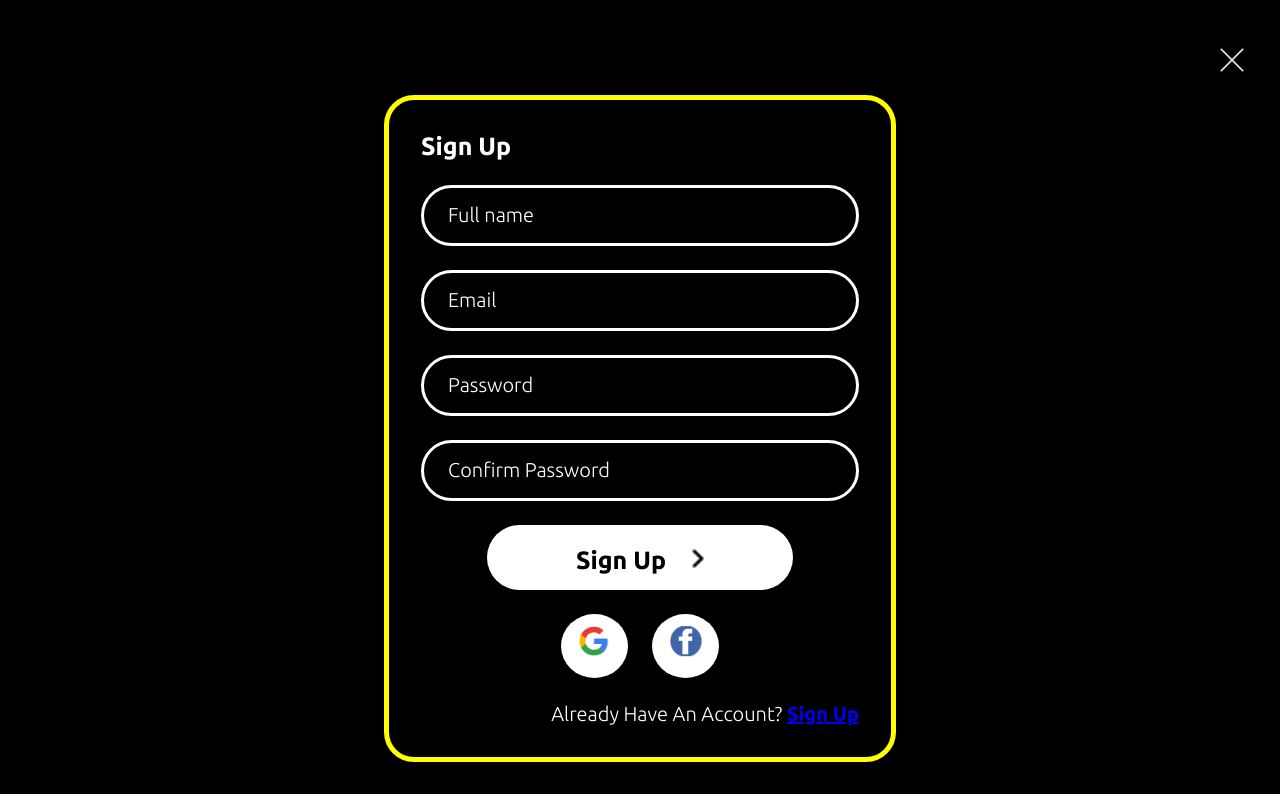
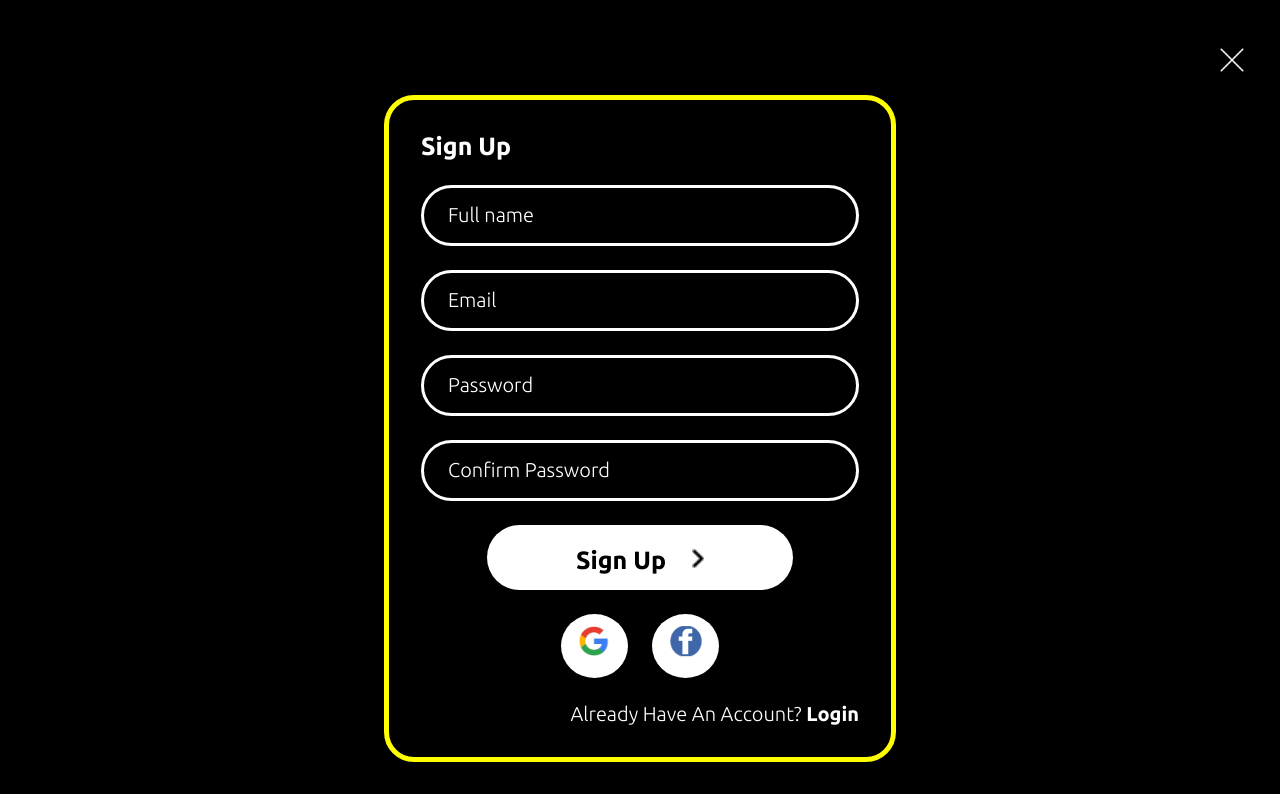
Before and after one commit to AleenaJabeen/Fitness-App, a React (Create React App) app: page / in a window 1280 px wide. Built offline with nearby package versions, Linux system fonts and the light colour scheme.

Commit message:
changed color

```diff
--- a/src/components/SignupComponent/Signup.jsx
+++ b/src/components/SignupComponent/Signup.jsx
@@ -19,13 +19,13 @@ function Signup() {
             <input type="email" placeholder='Email' />
             <input type="password" placeholder='Password' />
             <input type="password"  placeholder='Confirm Password'/>
-<Link to={"/login"} className={styles.signupBtn}>Sign Up <img src={arrow} alt="arrow" /></Link>
+<Link to={"/home"} className={styles.signupBtn}>Sign Up <img src={arrow} alt="arrow" /></Link>
 <div className={styles.socialIcons}>
             <div className={styles.google}><img src={google} alt="Google icon" /></div>
             <div className={styles.facebook}><img src={fb} alt="Facebook icon" /></div>
         </div>
         <div className={styles.account}>
-              Already Have An Account? <Link to={"/login"} className={styles.span}>Sign Up</Link>
+              Already Have An Account? <Link to={"/login"} className={styles.span}>Login</Link>
             </div>
         </form>
 
--- a/src/styles/SignupStyles/Sigup.module.css
+++ b/src/styles/SignupStyles/Sigup.module.css
@@ -123,8 +123,8 @@ align-self: flex-end;
 }
 .account .span{
 font-weight: 700;
-
-
+text-decoration: none;
+color: var(--input-border-color);
 }
 @media (min-width:900px){
     .signupForm{
```
